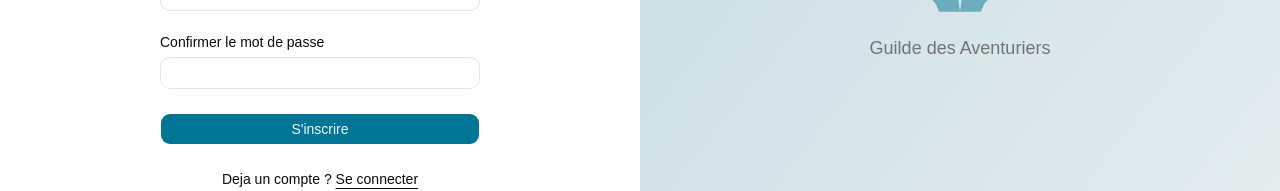
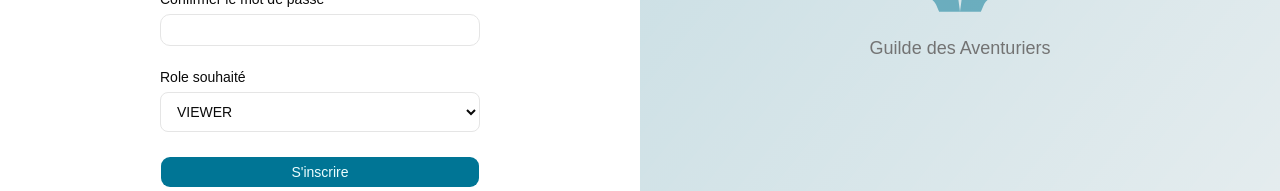
Before and after one commit to Godlonx/Absoloot, a React (Vite) app in the folder client/: page /register in a window 1280 px wide. Shown: the part 473-664 px from the top of the page. Built offline with nearby package versions, Linux system fonts and the light colour scheme; no server answers.

Commit message:
:sparkles: | Add link auth with backend

```diff
--- a/client/src/pages/Register.tsx
+++ b/client/src/pages/Register.tsx
@@ -6,6 +6,7 @@ import { Input } from "@/components/ui/input"
 import { Label } from "@/components/ui/label"
 import { useAuth } from "@/contexts/AuthContext"
 import * as authService from "@/services/auth.service"
+import type { Roles } from "@/types/auth"
 
 const Register = () => {
   const navigate = useNavigate()
@@ -13,6 +14,7 @@ const Register = () => {
 
   const [username, setUsername] = useState("")
   const [password, setPassword] = useState("")
+  const [role, setRole] = useState<Roles>("VIEWER")
   const [confirmPassword, setConfirmPassword] = useState("")
   const [loading, setLoading] = useState(false)
   const [error, setError] = useState<string | null>(null)
@@ -29,7 +31,7 @@ const Register = () => {
     setError(null)
 
     try {
-      const data = await authService.register({ username, password })
+      const data = await authService.register({ username, password, role })
       login(data)
       navigate("/")
     } catch (err) {
@@ -88,6 +90,19 @@ const Register = () => {
             disabled={loading}
           />
         </div>
+        <div className="grid gap-2">
+          <Label htmlFor="role">Role souhaité</Label>
+          <select
+            id="role"
+            value={role}
+            onChange={(e) => setRole(e.target.value)}
+            disabled={loading}
+            className="flex h-10 w-full rounded-md border border-input bg-background px-3 py-2 text-sm ring-offset-background placeholder:text-muted-foreground focus-visible:outline-none focus-visible:ring-2 focus-visible:ring-ring focus-visible:ring-offset-2 disabled:cursor-not-allowed disabled:opacity-50"
+          >
+            <option value="VIEWER">VIEWER</option>
+            <option value="ADMIN">ADMIN</option>
+          </select>
+        </div>
         <Button type="submit" className="w-full" disabled={loading}>
           {loading ? "Inscription..." : "S'inscrire"}
         </Button>
```
Also changed, not shown: client/src/types/auth.ts (+13 -10 lines).
